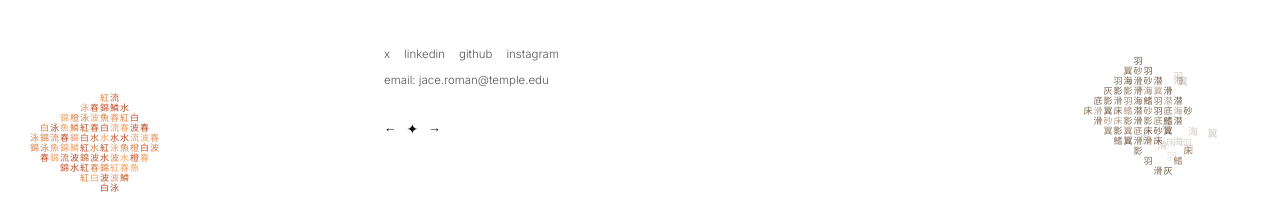
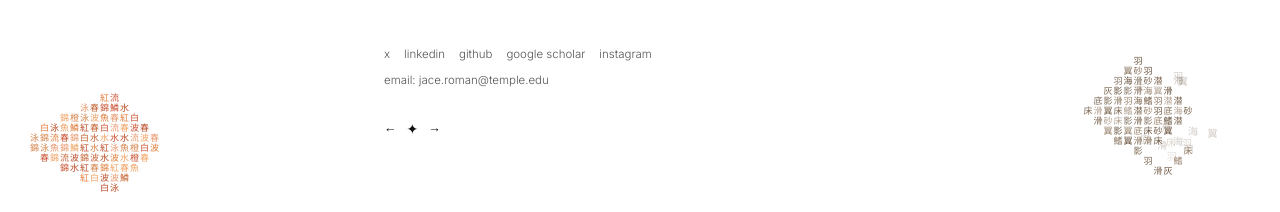
Before and after one commit to z5rcnws7bz-eng/jace-portfolio, a plain HTML site: page index.html in a window 1280 px wide. Shown: the part 588-800 px from the top of the page. Drawn offline with nearby package versions, Linux system fonts and the light colour scheme.

Commit message:
Link Google Scholar profile and Zenodo preprint
Co-Authored-By: Claude Opus 5.5 <noreply@anthropic.com>

```diff
--- a/index.html
+++ b/index.html
@@ -171,7 +171,7 @@
         </details>
         <p><strong>Computational Hemodynamics and Physics-Guided Machine Learning for Arterial Stenosis Prediction</strong></p>
         <p class="sub">↳ Used SimVascular to model blood flow through idealized arteries with 0%, 30%, 50%, and 70% narrowing. On a held-out 50% stenosis geometry, a physics-guided model reduced axial velocity prediction error (RMSE) by 25.7% compared with the analytical baseline, but missed regions of reverse flow. The 70% simulation results were preliminary. (Presented at Temple University's Science &amp; Technology Undergraduate Fall Research Symposium 2026)</p>
-        <p class="sub">↳ Computational Fluid Dynamics (CFD) · SimVascular · Physics-Guided Machine Learning · <a href="https://github.com/z5rcnws7bz-eng/HemoDyn-Ai-v2" target="_blank" rel="noopener">research code</a></p>
+        <p class="sub">↳ Computational Fluid Dynamics (CFD) · SimVascular · Physics-Guided Machine Learning · <a href="https://github.com/z5rcnws7bz-eng/HemoDyn-Ai-v2" target="_blank" rel="noopener">research code</a> · <a href="https://doi.org/10.5281/zenodo.24612715" target="_blank" rel="noopener">preprint (Zenodo DOI)</a> · <a href="https://scholar.google.com/citations?user=FJ5T8KwAAAAJ" target="_blank" rel="me noopener">google scholar</a></p>
         <details class="research-preview">
           <summary><img src="assets/research/cfd-poster/cover.webp" alt="" loading="lazy" /> Preview CFD poster (1 page)</summary>
           <a href="assets/research/cfd-poster.pdf" target="_blank" rel="noopener">Open full PDF in a new tab</a>
@@ -251,6 +251,7 @@
       <a href="https://x.com/Aceennw"         target="_blank" rel="noopener">x</a>
       <a href="https://www.linkedin.com/in/jace-e-roman-707403344/" target="_blank" rel="noopener">linkedin</a>
       <a href="https://github.com/z5rcnws7bz-eng"        target="_blank" rel="noopener">github</a>
+      <a href="https://scholar.google.com/citations?user=FJ5T8KwAAAAJ" target="_blank" rel="me noopener">google scholar</a>
       <a href="https://www.instagram.com/jacromanoo/" target="_blank" rel="noopener">instagram</a>
     </div>
 
```
